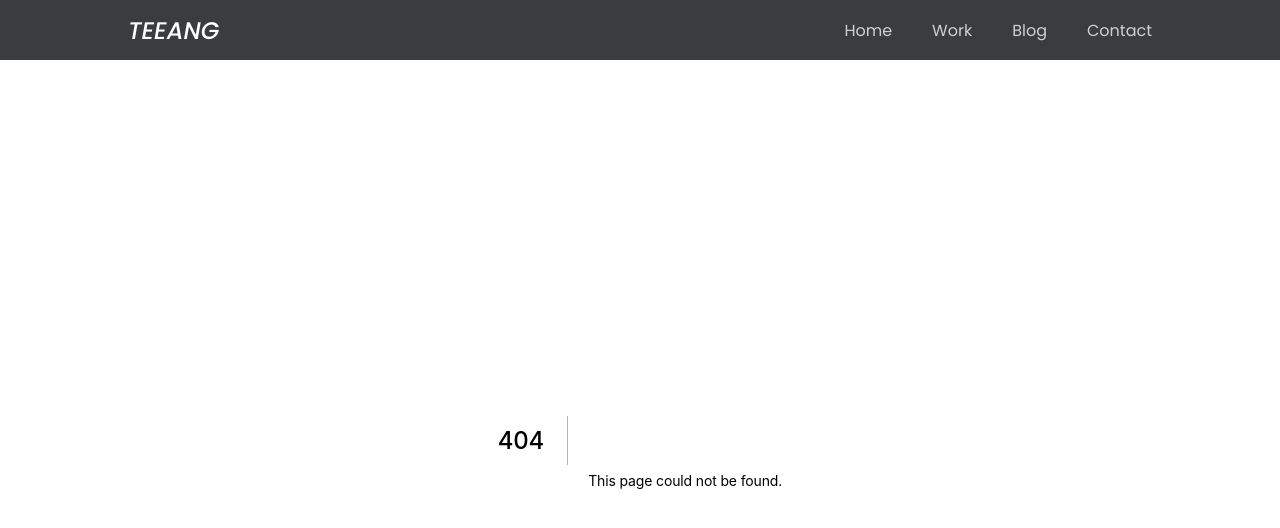
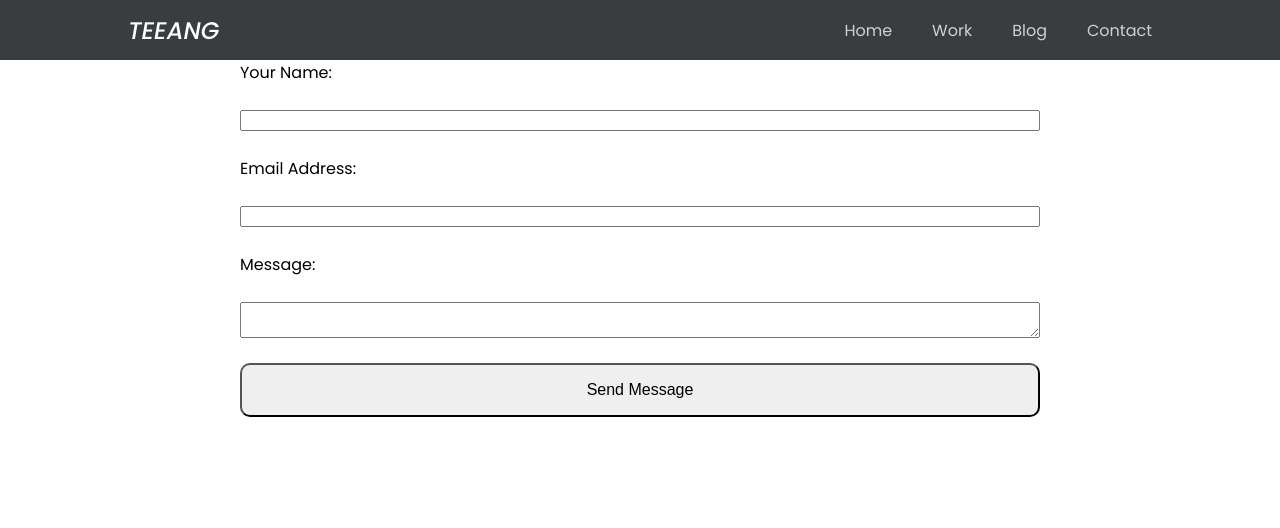
Before and after one commit to davidtaing/portfolio, a Next.js app: page /contact in a window 1280 px wide. Before the commit this address had no page. Shown: the top 528 px of the page. Built offline with nearby package versions, Linux system fonts and the light colour scheme.

Commit message:
feat: Contact Page
- add contact form markup and initial state

```diff
--- /dev/null
+++ b/src/pages/contact/index.tsx
@@ -0,0 +1,60 @@
+import { useState } from "react";
+import type { NextPage } from "next";
+import styled from "styled-components";
+
+const StyledForm = styled.form`
+  display: flex;
+  flex-direction: column;
+`;
+
+const Contact: NextPage = () => {
+  const [name, setName] = useState("");
+  const [email, setEmail] = useState("");
+  const [message, setMessage] = useState("");
+
+  return (
+    <div className="contact">
+      <div className="wrapper content-wrapper">
+        <StyledForm onSubmit={(e) => e.preventDefault()}>
+          <label htmlFor="name">Your Name:</label>
+          <br />
+          <input
+            id="name"
+            className="name"
+            type="text"
+            value={name}
+            onChange={(e) => setName(e.target.value)}
+            required
+          />
+          <br />
+          <label htmlFor="email">Email Address:</label>
+          <br />
+          <input
+            id="email"
+            className="email"
+            type="email"
+            value={email}
+            onChange={(e) => setEmail(e.target.value)}
+            required
+          />
+          <br />
+          <label htmlFor="message">Message:</label>
+          <br />
+          <textarea
+            id="message"
+            className="message"
+            value={message}
+            onChange={(e) => setMessage(e.target.value)}
+            required
+          />
+          <br />
+          <button type="submit">
+            <span>Send Message </span>
+          </button>
+        </StyledForm>
+      </div>
+    </div>
+  );
+};
+
+export default Contact;
```
